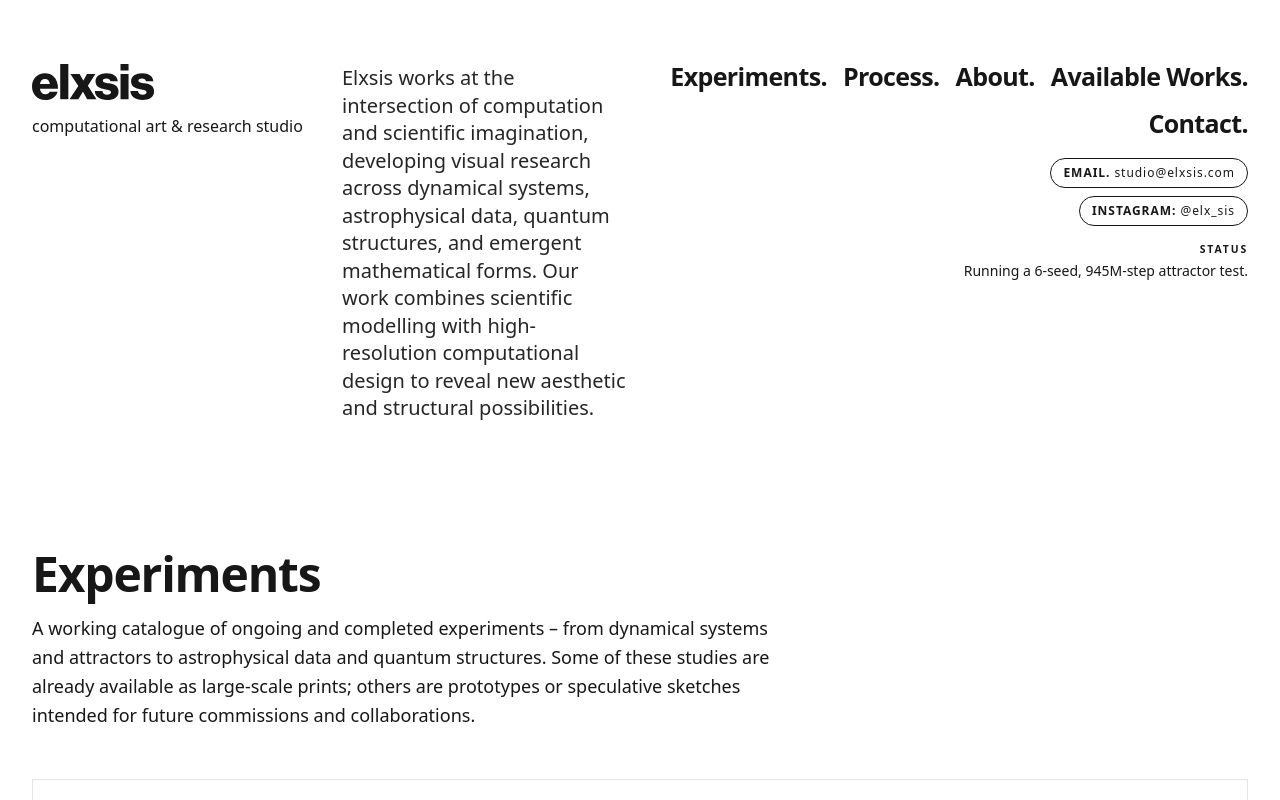
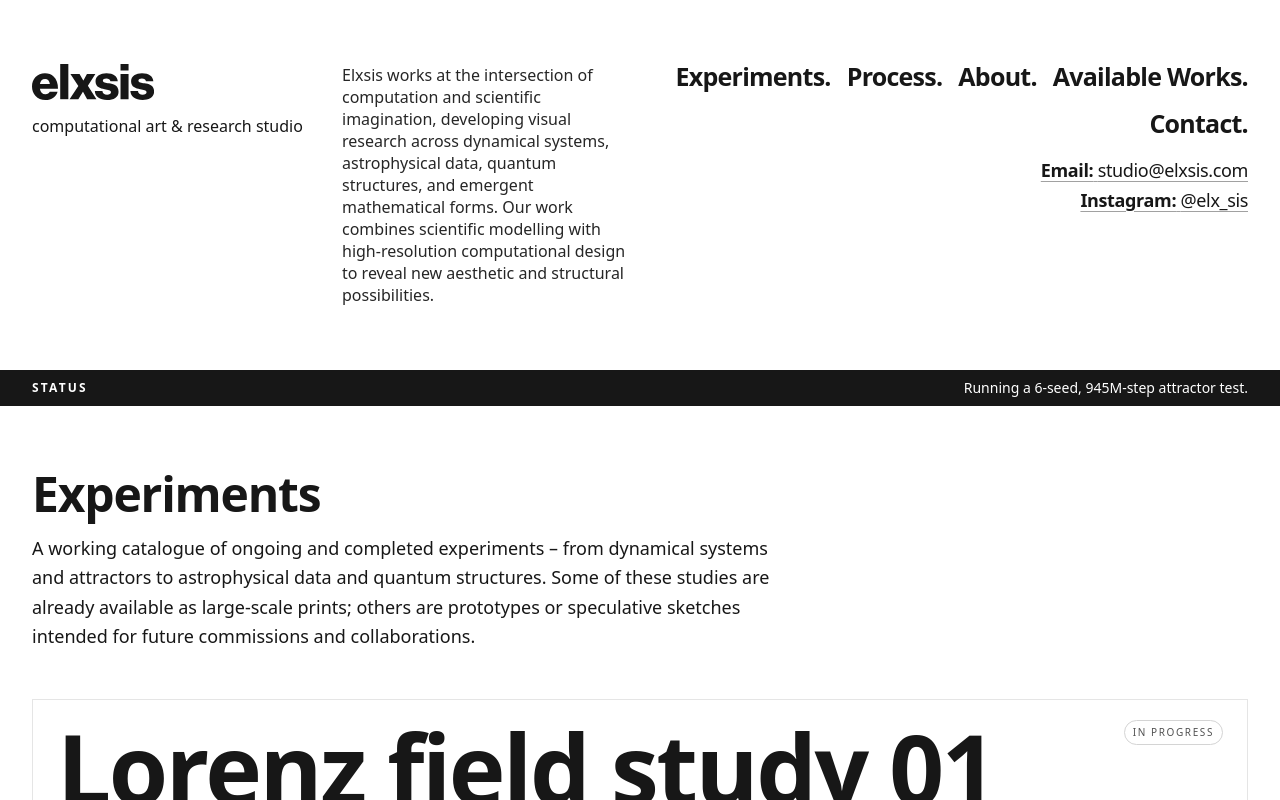
Before and after one commit to Axisophy/elxsis-site, a Next.js app: page /experiments in a window 1280 px wide. Shown: the top 800 px of the page. Built offline with nearby package versions, Linux system fonts and the light colour scheme; a web font is replaced by a local one.

Commit message:
Adjust header layout and experiments accordion

```diff
--- a/app/experiments/page.tsx
+++ b/app/experiments/page.tsx
@@ -74,7 +74,7 @@ export default function ExperimentsPage() {
   return (
     <main className="mx-auto max-w-[1440px] px-4 lg:px-8 py-10 lg:py-16">
       <header className="max-w-3xl space-y-4 mb-8 lg:mb-12">
-        <h1 className="text-xl md:text-5xl tracking-[0.18em]  text-neutral-900 font-[700] tracking-normal md:tracking-[-0.025em]">
+        <h1 className="text-xl md:text-5xl  text-neutral-900 font-[700] tracking-[-0.025em]">
           Experiments
         </h1>
         <p className="text-[15px] md:text-[18px] leading-relaxed text-neutral-900">
@@ -110,7 +110,7 @@ export default function ExperimentsPage() {
             >
               {/* Top row: title + status */}
               <div className="flex items-start justify-between gap-4">
-                <h2 className="text-sm md:text-8xl font-[700] text-neutral-900">
+                <h2 className="text-sm md:text-8xl font-[700] text-neutral-900 tracking-[-0.025em]">
                   {exp.title}
                 </h2>
                 <span className="text-[10px] uppercase tracking-[0.16em] px-2 py-1 rounded-full border border-neutral-300 text-neutral-600">
--- a/components/layout/SiteHeader.tsx
+++ b/components/layout/SiteHeader.tsx
@@ -52,11 +52,11 @@ export default function SiteHeader() {
         </div>
 
         {/* Descriptor (cols 4–6) */}
-        <div className="md:col-span-3 md:col-start-4 text-[15px] md:text-[19px] lg:text-[20px] leading-relaxed md:leading-snug text-neutral-800 font-normal">
+        <div className="md:col-span-3 md:col-start-4 text-[12px] md:text-[14px] lg:text-[16px] leading-relaxed md:leading-snug text-neutral-800 font-normal">
           <p>{descriptor}</p>
         </div>
 
-        {/* Nav + meta: social + contact + status (cols 7–12) */}
+        {/* Nav + contact (cols 7–12) */}
         <div className="md:col-span-6 md:col-start-7 flex flex-col gap-3 md:gap-4 md:items-end text-xs md:text-sm text-neutral-900">
           {/* Desktop nav in top-right */}
           <nav className="hidden md:block">
@@ -65,7 +65,7 @@ export default function SiteHeader() {
                 <li key={item.href}>
                   <Link
                     href={item.href}
-                    className="group text-xs md:text-[25px] font-[700] leading-none tracking-normal md:tracking-[-0.025em]"
+                    className="group text-[14px] sm:text-[18px] md:text-[22px] lg:text-[25px] font-[700] leading-none tracking-[-0.03em]"
                   >
                     <span className="relative inline-block">
                       <span>{item.label}</span>
@@ -82,102 +82,88 @@ export default function SiteHeader() {
             </ul>
           </nav>
 
-          {/* Buttons row (email + instagram) */}
-          <div className="flex flex-col gap-2 md:gap-2 md:items-end">
+          {/* Email + Instagram as smaller text links */}
+          <div className="flex flex-col gap-1 md:gap-1 md:items-end text-right">
             <a
               href="mailto:studio@elxsis.com"
-              className="inline-flex items-center rounded-full border border-neutral-900 px-3 py-1.5
-                         text-[11px] md:text-xs font-[600] uppercase tracking-[0.08em]
-                         text-neutral-900 bg-white
-                         transition-colors duration-200
-                         hover:bg-pink-500 hover:border-pink-600 hover:text-white"
+              className="text-[12px] sm:text-[14px] md:text-[16px] lg:text-[18px] font-[600] tracking-[-0.02em] underline underline-offset-4 decoration-neutral-400 hover:decoration-neutral-900"
             >
-              email.{" "}
-              <span className="ml-1 normal-case font-[400]">
-                studio@elxsis.com
-              </span>
+              Email:{" "}
+              <span className="font-[400]">studio@elxsis.com</span>
             </a>
 
             <a
               href="https://instagram.com/elx_sis"
               target="_blank"
               rel="noreferrer"
-              className="inline-flex items-center rounded-full border border-neutral-900 px-3 py-1.5
-                         text-[11px] md:text-xs font-[600] uppercase tracking-[0.08em]
-                         text-neutral-900 bg-white
-                         transition-colors duration-200
-                         hover:bg-pink-500 hover:border-pink-600 hover:text-white"
+              className="text-[12px] sm:text-[14px] md:text-[16px] lg:text-[18px] font-[600] tracking-[-0.02em] underline underline-offset-4 decoration-neutral-400 hover:decoration-neutral-900"
             >
-              instagram:{" "}
-              <span className="ml-1 normal-case font-[400]">@elx_sis</span>
+              Instagram:{" "}
+              <span className="font-[400]">@elx_sis</span>
             </a>
           </div>
+        </div>
+      </div>
 
-          {/* Status label + line */}
-          <div className="flex flex-col md:items-end gap-1">
-            <span className="uppercase tracking-[0.18em] text-[0.65rem] text-neutral-900 font-[600]">
+      {/* Status bar: full-width row below header */}
+      <div className="bg-neutral-900 text-white">
+        <div className="mx-auto max-w-[1440px] px-4 lg:px-8 py-2 flex flex-wrap items-center justify-between gap-2">
+          <span className="uppercase tracking-[0.18em] text-[0.65rem] md:text-xs font-[600]">
             status
           </span>
-            <span className="text-neutral-900 text-xs md:text-sm font-[400]">
+          <span className="text-[11px] md:text-sm font-[400]">
             {statusLine}
           </span>
-          </div>
         </div>
       </div>
 
       {/* Mobile full-width overlay menu that replaces the header area */}
       {mobileOpen && (
-        <div className="absolute inset-0 bg-pink-500 text-neutral-900 md:hidden">
-          <div className="mx-auto max-w-[1440px] h-full px-4 lg:px-8 py-6 flex flex-col justify-between">
-            {/* Top row: logo left */}
-            <div className="flex items-start justify-between">
+        <div className="absolute inset-0 bg-neutral-900 text-white md:hidden">
+          <div className="mx-auto max-w-[1440px] h-full px-4 lg:px-8 py-6 relative">
+            {/* Top: logo left, menu + contact right */}
+            <div className="flex items-start justify-between gap-6">
               <Link href="/" onClick={() => setMobileOpen(false)}>
-                <ElxsisLogo className="h-7 w-auto text-neutral-900" />
+                <ElxsisLogo className="h-7 w-auto text-white" />
               </Link>
-            </div>
 
-            {/* Middle: menu items on the right, stacked */}
-            <div className="flex justify-between gap-6">
-              <div /> {/* empty left column to echo logo column */}
-              <div className="text-right space-y-1">
+              <div className="flex flex-col items-end text-right gap-3">
+                {/* Menu items */}
+                <div className="space-y-1">
                   {navItems.map((item) => (
                     <div key={item.href}>
                       <Link
                         href={item.href}
                         onClick={() => setMobileOpen(false)}
-                      className="text-lg font-[700] uppercase tracking-[0.16em] leading-tight underline underline-offset-4"
+                        className="text-[16px] sm:text-[18px] font-[700] tracking-[-0.03em] leading-tight underline underline-offset-4"
                       >
                         {item.label}
                       </Link>
                     </div>
                   ))}
                 </div>
-            </div>
 
-            {/* Bottom: instagram + email */}
-            <div className="flex items-end justify-between gap-4">
+                {/* Instagram + email directly under menu, smaller */}
+                <div className="flex flex-col items-end gap-1">
                   <a
                     href="https://instagram.com/elx_sis"
                     target="_blank"
                     rel="noreferrer"
-                className="inline-flex items-center rounded-full border border-neutral-900 px-3 py-1.5
-                           text-[11px] font-[600] uppercase tracking-[0.08em]
-                           text-neutral-900 bg-pink-500
-                           transition-colors duration-200
-                           hover:bg-neutral-900 hover:border-neutral-900 hover:text-pink-500"
+                    className="text-[12px] sm:text-[13px] font-[600] tracking-[-0.02em] underline underline-offset-4 decoration-neutral-500 hover:decoration-white"
                   >
-                instagram:{" "}
-                <span className="ml-1 normal-case font-[400]">@elx_sis</span>
+                    Instagram:{" "}
+                    <span className="font-[400]">@elx_sis</span>
                   </a>
 
                   <a
                     href="mailto:studio@elxsis.com"
-                className="text-[11px] leading-snug text-neutral-900 text-right"
+                    className="text-[12px] sm:text-[13px] font-[600] tracking-[-0.02em] underline underline-offset-4 decoration-neutral-500 hover:decoration-white"
                   >
-                studio@elxsis.com
-                <br />
-                {/* optional second line if you want later */}
+                    Email:{" "}
+                    <span className="font-[400]">studio@elxsis.com</span>
                   </a>
+                </div>
+              </div>
             </div>
 
             {/* Close arrow bottom-right */}
```
Lines whose indentation alone changed are shown as unchanged.
